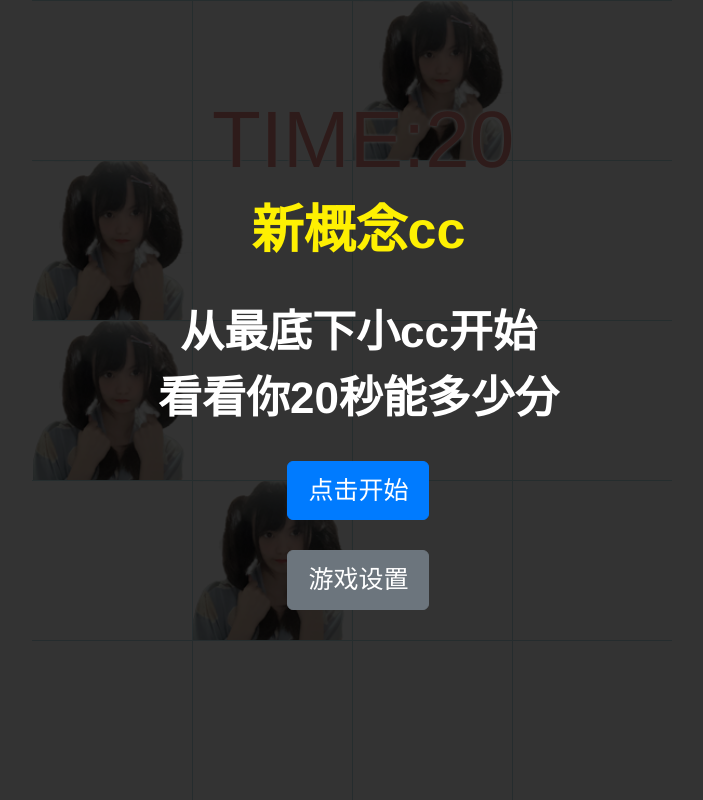
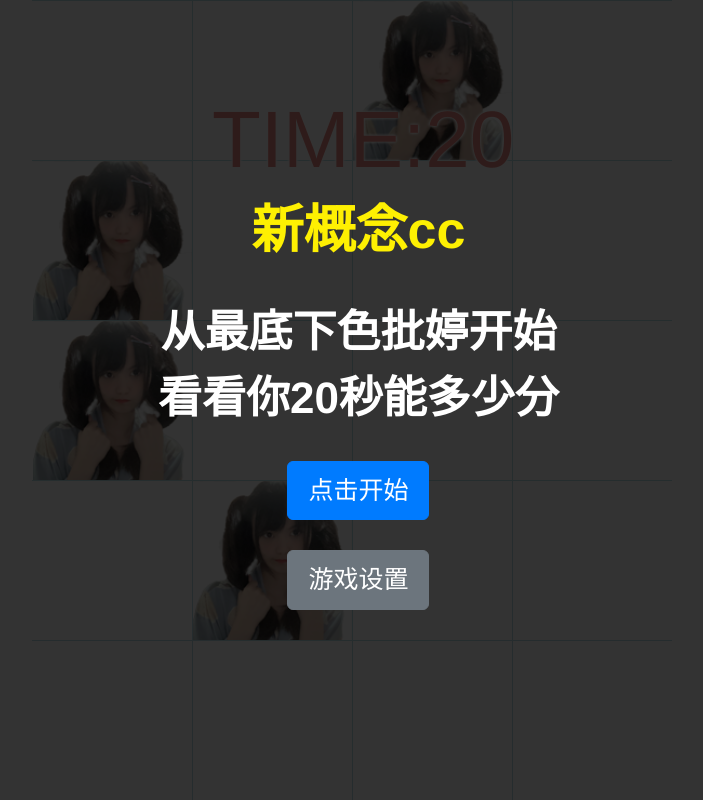
Before and after one commit to yccds/eatcc, a PHP site: page / in a window 1280 px wide. Shown: the whole page, without its empty margins (288-991 px from the left). Run offline with PHP 8.4, Linux system fonts and the light colour scheme; some libraries are stand-ins or nearby versions.

Commit message:
Update index.php

```diff
--- a/EatKano-main/index.php
+++ b/EatKano-main/index.php
@@ -2,9 +2,9 @@
 <html>
 
 <head>
-    <title>吃掉cc</title>
-    <meta itemprop="name" content="吃掉cc" />
-    <meta itemprop="description" content="新概念cc" />
+    <title>不可以色色</title>
+    <meta itemprop="name" content="消灭来婷" />
+    <meta itemprop="description" content="新概念音游" />
     <meta itemprop="image" content="https://www.thac.cc/kano/res/logo.jpg" />
     <meta charset="utf-8" />
     <meta name="viewport" content="initial-scale=1, user-scalable=no, minimum-scale=1.0, maximum-scale=1.0, width=device-width,target-densitydpi=device-dpi" />
@@ -40,7 +40,7 @@
             <div style="margin:0 8% 0 9%;">
                 <div style="font-size:2.6em; color:#FEF002;">新概念cc</div><br />
                 <div style="font-size:2.2em; color:#fff; line-height:1.5em;">
-                    从最底下小cc开始<br />
+                    从最底下色批婷开始<br />
                     看看你20秒能多少分<br />
                 </div>
                 <br />
```
